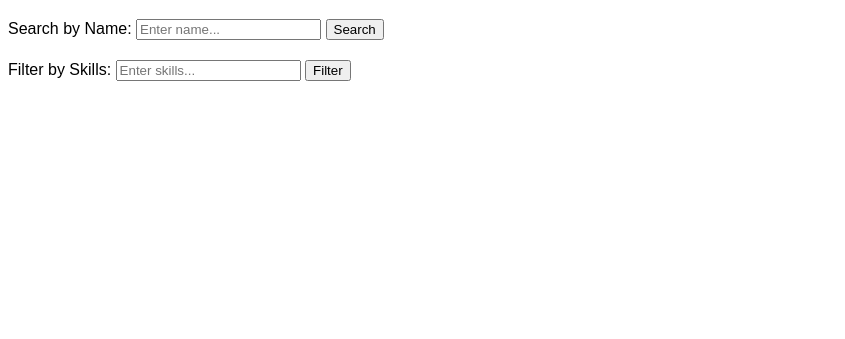
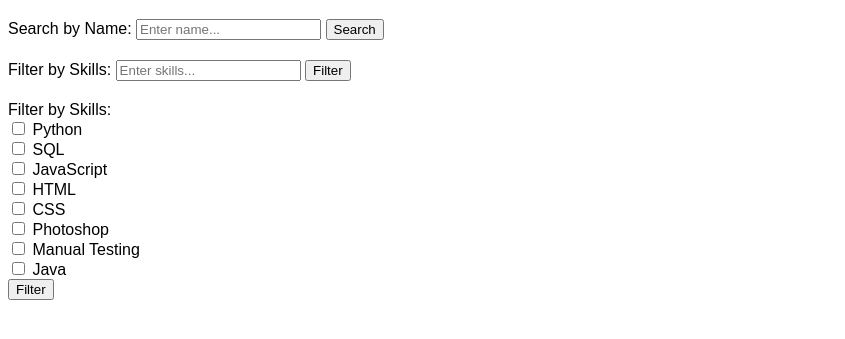
Before and after one commit to AYUTZO/bajajfnsrv, a plain HTML site: page index.html in a window 1280 px wide. Shown: the part 61-400 px from the top of the page, without its empty margins (0-845 px from the left). Drawn offline with Linux system fonts and the light colour scheme; no server answers.

Commit message:
index.html

```diff
--- a/index.html
+++ b/index.html
@@ -38,6 +38,30 @@
     <input type="text" id="searchBySkills" placeholder="Enter skills...">
     <button onclick="filterBySkills()">Filter</button>
   </div>
+
+  <div class="search-bar">
+    <label>Filter by Skills:</label><br>
+    <input type="checkbox" id="pythonCheckbox" value="Python">
+    <label for="pythonCheckbox">Python</label><br>
+    <input type="checkbox" id="sqlCheckbox" value="SQL">
+    <label for="sqlCheckbox">SQL</label><br>
+    <input type="checkbox" id="jsCheckbox" value="JavaScript">
+    <label for="jsCheckbox">JavaScript</label><br>
+    <input type="checkbox" id="htmlCheckbox" value="HTML">
+    <label for="htmlCheckbox">HTML</label><br>
+    <input type="checkbox" id="cssCheckbox" value="CSS">
+    <label for="cssCheckbox">CSS</label><br>
+    <input type="checkbox" id="photoshopCheckbox" value="Photoshop">
+    <label for="photoshopCheckbox">Photoshop</label><br>
+    <input type="checkbox" id="manualTestingCheckbox" value="Manual Testing">
+    <label for="manualTestingCheckbox">Manual Testing</label><br>
+    <input type="checkbox" id="javaCheckbox" value="Java">
+    <label for="javaCheckbox">Java</label><br>
+    <!-- Add more checkbox inputs for additional skills -->
+    <button onclick="filterByMaxSkills()">Filter</button>
+  </div>
+
+
 
   <div id="employeeList"></div>
 
@@ -109,6 +133,55 @@ function searchByName() {
       );
       renderEmployees(filteredEmployees);
     }
+
+    // Filter employees by multiple skills
+function filterByMaxSkills() {
+  const pythonCheckbox = document.getElementById('pythonCheckbox');
+  const sqlCheckbox = document.getElementById('sqlCheckbox');
+  const jsCheckbox = document.getElementById('jsCheckbox');
+  const htmlCheckbox = document.getElementById('htmlCheckbox');
+  const cssCheckbox = document.getElementById('cssCheckbox');
+  const photoshopCheckbox = document.getElementById('photoshopCheckbox');
+  const manualTestingCheckbox = document.getElementById('manualTestingCheckbox');
+  const javaCheckbox = document.getElementById('javaCheckbox');
+  // Add references to additional checkbox inputs for other skills
+
+  const selectedSkills = [];
+  if (pythonCheckbox.checked) {
+    selectedSkills.push('Python');
+  }
+  if (sqlCheckbox.checked) {
+    selectedSkills.push('SQL');
+  }
+  if (jsCheckbox.checked) {
+    selectedSkills.push('JavaScript');
+  }
+  if (htmlCheckbox.checked) {
+    selectedSkills.push('HTML');
+  }
+  if (cssCheckbox.checked) {
+    selectedSkills.push('CSS');
+  }
+  if (photoshopCheckbox.checked) {
+    selectedSkills.push('Photoshop');
+  }
+  if (manualTestingCheckbox.checked) {
+    selectedSkills.push('Manual Testing');
+  }
+  if (javaCheckbox.checked) {
+    selectedSkills.push('Java');
+  }
+  // Add similar checks for additional skills checkboxes
+
+  const filteredEmployees = employees.filter(employee => {
+    return selectedSkills.every(skill => employee.skills.includes(skill));
+  });
+
+  renderEmployees(filteredEmployees);
+}
+
+
+
   </script>
 </body>
 </html>
```
